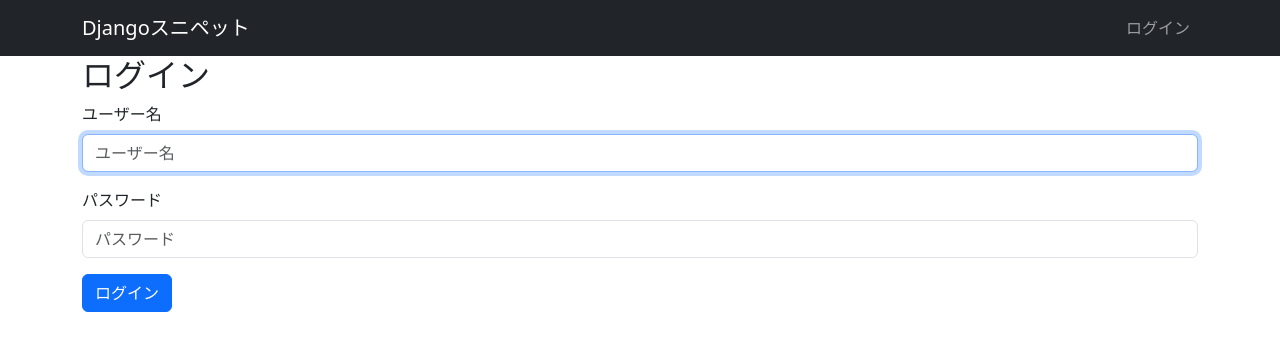
After one commit to HAL0716/practice-Django, a Django app: page /accounts/login/ in a window 1280 px wide. The commit adds this page. Shown: the top 351 px of the page. Run offline with Django 5.2, Linux system fonts and the light colour scheme; some libraries are stand-ins or nearby versions.

Commit message:
Add accounts app html

```diff
--- /dev/null
+++ b/djangosnippets/accounts/templates/accounts/login.html
@@ -0,0 +1,12 @@
+{% extends "base.html" %}
+{% load django_bootstrap5 %}
+
+{% block main %}
+    <h2>ログイン</h2>
+    <form method="post">
+        {% csrf_token %}
+        <input type="hidden" name="next" value="{{ next }}" />
+        {% bootstrap_form form %}
+        {% bootstrap_button button_type="submit" content="ログイン" %}
+    </form>
+{% endblock %}
--- a/djangosnippets/snippets/templates/base.html
+++ b/djangosnippets/templates/base.html
@@ -13,6 +13,13 @@
         <nav class="navbar navbar-expand flex-md-row navbar-dark bg-dark">
             <div class="container justify-content-between">
                 <a href="/" class="navbar-brand">Djangoスニペット</a>
+                <ul class="navbar-nav mr-md-2">
+                    {% if user.is_authenticated %}
+                    <li class="nav-item"><a class="nav-link" href="{% url 'logout' %}">ログアウト</a></li>
+                    {% else %}
+                    <li class="nav-item"><a class="nav-link" href="{% url 'login' %}">ログイン</a></li>
+                    {% endif %}
+                </ul>
             </div>
         </nav>
         <main>
@@ -20,5 +27,5 @@
                 {% block main %}{% endblock %}
             </div>
         </main>
-    </body>
+        </body>
 </html>
```
